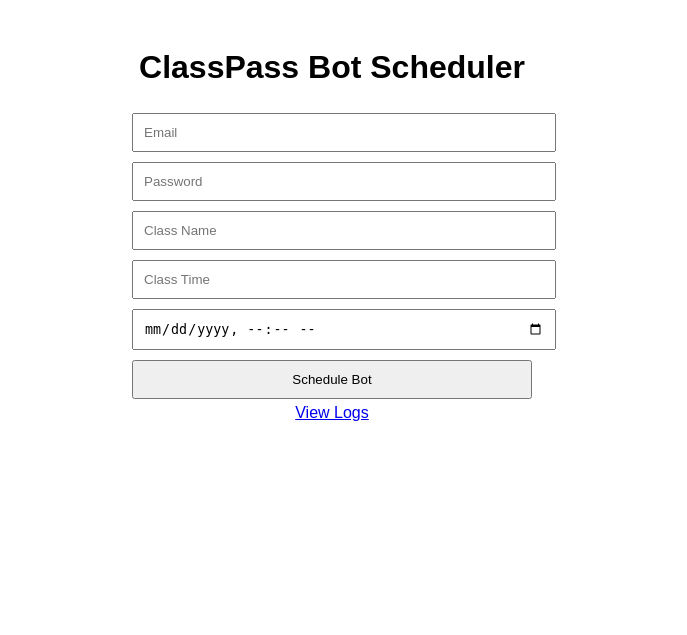
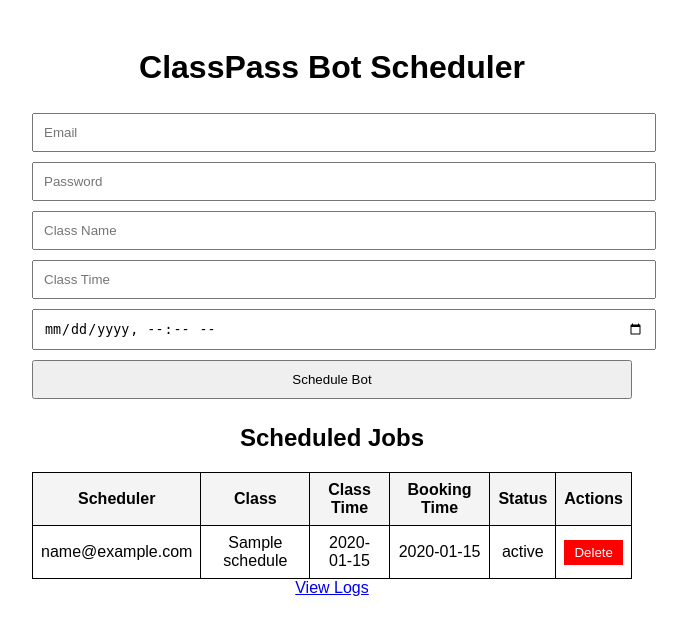
Before and after one commit to hannesue/classpass-bot, a Flask app: page / in a window 1280 px wide. Shown: the top 635 px of the page, without its empty margins (308-995 px from the left). Run offline with Flask 3, Linux system fonts and the light colour scheme; tables that the repository leaves empty hold one stand-in row (values such as "Sample post").

Commit message:
Update index.html

```diff
--- a/templates/index.html
+++ b/templates/index.html
@@ -3,11 +3,15 @@
 <head>
     <meta charset="UTF-8">
     <meta name="viewport" content="width=device-width, initial-scale=1.0">
-    <title>ClassPass Bot</title>
+    <title>ClassPass Bot Scheduler</title>
     <style>
         body { font-family: Arial, sans-serif; text-align: center; }
-        .container { max-width: 400px; margin: auto; padding: 20px; }
+        .container { max-width: 600px; margin: auto; padding: 20px; }
         input, button { width: 100%; padding: 10px; margin: 5px 0; }
+        table { width: 100%; border-collapse: collapse; margin-top: 20px; }
+        th, td { border: 1px solid black; padding: 8px; text-align: center; }
+        th { background-color: #f4f4f4; }
+        .delete-btn { background-color: red; color: white; border: none; padding: 5px; cursor: pointer; }
         #message { display: none; padding: 10px; margin-top: 10px; }
     </style>
     <script>
@@ -20,7 +24,19 @@
                     document.getElementById("message").innerText = data.message;
                     document.getElementById("message").style.display = "block";
                     document.getElementById("scheduleForm").reset();
+                    setTimeout(() => location.reload(), 2000);
                 });
+        }
+
+        function deleteJob(jobId) {
+            if (confirm("Are you sure you want to delete this job?")) {
+                fetch(`/delete/${jobId}`, { method: "POST" })
+                    .then(response => response.json())
+                    .then(data => {
+                        alert(data.message);
+                        location.reload();
+                    });
+            }
         }
     </script>
 </head>
@@ -36,6 +52,29 @@
             <button type="submit">Schedule Bot</button>
         </form>
         <div id="message"></div>
+
+        <h2>Scheduled Jobs</h2>
+        <table>
+            <tr>
+                <th>Scheduler</th>
+                <th>Class</th>
+                <th>Class Time</th>
+                <th>Booking Time</th>
+                <th>Status</th>
+                <th>Actions</th>
+            </tr>
+            {% for job in jobs %}
+            <tr>
+                <td>{{ job[1] }}</td>
+                <td>{{ job[2] }}</td>
+                <td>{{ job[3] }}</td>
+                <td>{{ job[4] }}</td>
+                <td>{{ job[5] }}</td>
+                <td><button class="delete-btn" onclick="deleteJob({{ job[0] }})">Delete</button></td>
+            </tr>
+            {% endfor %}
+        </table>
+
         <a href="/logs?password=DietCoke">View Logs</a>
     </div>
 </body>
```
